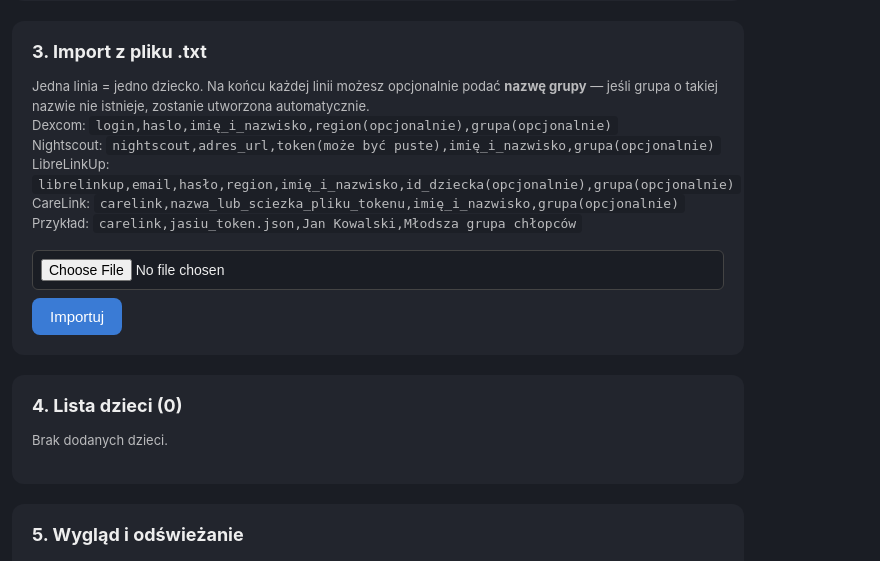
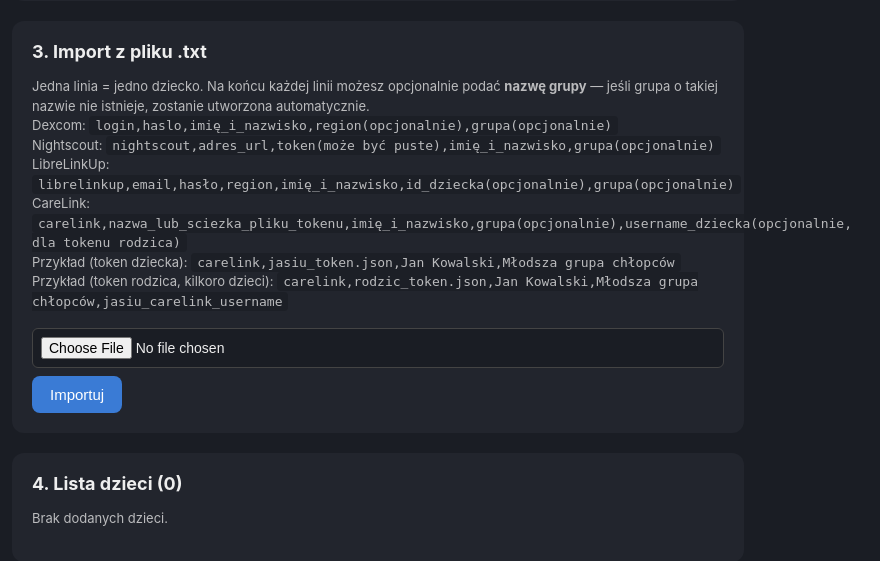
Before and after one commit to jrkf/Multi-Blood-Sugar-Monitor, a Flask app: page /config in a window 1280 px wide. Shown: the part 877-1438 px from the top of the page, without its empty margins (262-1142 px from the left). Run offline with Flask 3, Linux system fonts and the light colour scheme; the visitor is signed in with stand-in values (Sample User, id 1).

Commit message:
Dodano możliwość obsługi konta rodzica w Crelink

```diff
--- a/app.py
+++ b/app.py
@@ -461,9 +461,15 @@ def fetch_one_patient_carelink(patient, threshold_low=70, threshold_high=180):
     filename_only = os.path.basename(raw_token_file)
     token_file = os.path.join("json_files", filename_only)
     # ---------------------------------------------
+
+    # --- OBSLUGA TOKENU RODZICA (CAREPARTNER) Z KILKORGIEM DZIECI ---
+    # Jesli token nalezy do konta rodzica powiazanego z wieloma dziecmi,
+    # pozwala wskazac konkretne dziecko po jego nazwie uzytkownika CareLink.
+    # Gdy nie podano, biblioteka bierze pierwsze powiazane dziecko.
+    carelink_patient_id = patient.get("carelink_patient_id", "").strip()
     try:
         # Inicjalizacja klienta
-        client = carelink_client2.CareLinkClient(tokenFile=token_file)
+        client = carelink_client2.CareLinkClient(tokenFile=token_file, patientId=carelink_patient_id or None)
 
         if not client.init():
             return {
@@ -1110,10 +1116,12 @@ def config_page():
 
             if source == "carelink":
                 carelink_file = request.form.get("carelink_token_file", "").strip()
+                carelink_patient_id = request.form.get("carelink_patient_id", "").strip()
                 if name and carelink_file:
                     cfg["patients"].append({
                         "id": str(uuid.uuid4()), "name": name, "source": "carelink",
-                        "carelink_token_file": carelink_file, "group_id": group_id
+                        "carelink_token_file": carelink_file,
+                        "carelink_patient_id": carelink_patient_id, "group_id": group_id
                     })
                     save_config(cfg)
                     message = f"Dodano: {name} (CareLink)."
@@ -1191,14 +1199,16 @@ def config_page():
                         continue
                     parts = [p.strip() for p in line.split(",")]
 
-                    # Format CareLink: carelink,<sciezka_do_pliku_tokenu>,<Imie>,<grupa(opcjonalnie)>
+                    # Format CareLink: carelink,<sciezka_do_pliku_tokenu>,<Imie>,<grupa(opcjonalnie)>,<username_dziecka_dla_tokenu_rodzica(opcjonalnie)>
                     if parts[0].lower() == "carelink" and len(parts) >= 3:
                         _, token_file, name = parts[0], parts[1], parts[2]
                         group_name = parts[3] if len(parts) >= 4 else ""
+                        carelink_patient_id = parts[4] if len(parts) >= 5 else ""
                         if token_file and name:
                             cfg["patients"].append({
                                 "id": str(uuid.uuid4()), "name": name, "source": "carelink",
                                 "carelink_token_file": token_file,
+                                "carelink_patient_id": carelink_patient_id,
                                 "group_id": get_or_create_group_id(cfg, group_name),
                             })
                             added += 1
--- a/carelink_client2.py
+++ b/carelink_client2.py
@@ -77,7 +77,7 @@ log.basicConfig(format=FORMAT, datefmt="%Y-%m-%d %H:%M:%S", level=log.INFO)
 ###########################################################
 class CareLinkClient(object):
 
-   def __init__(self, tokenFile=DEFAULT_FILENAME):
+   def __init__(self, tokenFile=DEFAULT_FILENAME, patientId=None):
 
       self.__version = VERSION
 
@@ -85,6 +85,12 @@ class CareLinkClient(object):
       self.__tokenFile = tokenFile
       self.__tokenData = None
       self.__accessTokenPayload = None
+
+      # Optional: username of the linked patient (child) to select when
+      # this token belongs to a carepartner (parent) account linked to
+      # more than one patient. If None, the first linked patient is used.
+      self.__wantedPatientId = patientId
+      self.__patientList = None
 
       # API config
       self.__config = None
@@ -208,7 +214,14 @@ class CareLinkClient(object):
       self.__last_api_status = resp.status_code
       log.debug("   status: %d" % resp.status_code)
       try:
-         patient = resp.json()[0]
+         patients = resp.json()
+         self.__patientList = patients
+         patient = patients[0]
+         if self.__wantedPatientId:
+            for p in patients:
+               if p.get("username") == self.__wantedPatientId:
+                  patient = p
+                  break
       except:
          patient = None
       return patient
@@ -424,6 +437,12 @@ class CareLinkClient(object):
       return data
 
    ###########################################################
+   # Get list of patients linked to this (carepartner/parent) account
+   ###########################################################
+   def getPatientList(self):
+      return self.__patientList
+
+   ###########################################################
    # Get last API response code
    ###########################################################
    def getLastResponseCode(self):
--- a/templates/config.html
+++ b/templates/config.html
@@ -110,7 +110,11 @@
         <div id="carelink-fields" style="display:none;">
           <label>Ścieżka do pliku tokenu sesji CareLink (.json):</label>
           <input type="text" name="carelink_token_file" placeholder="np. jasiu_carelink.json">
-          <p class="hint">Wpisz nazwę pliku znajdującego się w folderze aplikacji lub pełną ścieżkę bezwzględną. Token generujesz wcześniej zewnętrznym skryptem 2FA.</p>
+          <p class="hint">Wpisz nazwę pliku znajdującego się w folderze aplikacji lub pełną ścieżkę bezwzględną. Token generujesz wcześniej zewnętrznym skryptem 2FA. Może to być token konta dziecka albo konta rodzica (opiekuna).</p>
+
+          <label>Nazwa użytkownika (username) dziecka w CareLink (opcjonalnie):</label>
+          <input type="text" name="carelink_patient_id" placeholder="opcjonalne, tylko dla tokenu rodzica z kilkorgiem dzieci">
+          <p class="hint">Wypełnij tylko jeśli powyższy token należy do konta rodzica (opiekuna) powiązanego z więcej niż jednym dzieckiem — wskazuje, którego dziecka dane pobrać. Przy jednym dziecku lub tokenie konta dziecka zostaw puste.</p>
         </div>
 
         <button type="submit" class="button">Dodaj</button>
@@ -135,8 +139,9 @@
         Dexcom: <code>login,haslo,imię_i_nazwisko,region(opcjonalnie),grupa(opcjonalnie)</code><br>
         Nightscout: <code>nightscout,adres_url,token(może być puste),imię_i_nazwisko,grupa(opcjonalnie)</code><br>
         LibreLinkUp: <code>librelinkup,email,hasło,region,imię_i_nazwisko,id_dziecka(opcjonalnie),grupa(opcjonalnie)</code><br>
-        CareLink: <code>carelink,nazwa_lub_sciezka_pliku_tokenu,imię_i_nazwisko,grupa(opcjonalnie)</code><br>
-        Przykład: <code>carelink,jasiu_token.json,Jan Kowalski,Młodsza grupa chłopców</code>
+        CareLink: <code>carelink,nazwa_lub_sciezka_pliku_tokenu,imię_i_nazwisko,grupa(opcjonalnie),username_dziecka(opcjonalnie, dla tokenu rodzica)</code><br>
+        Przykład (token dziecka): <code>carelink,jasiu_token.json,Jan Kowalski,Młodsza grupa chłopców</code><br>
+        Przykład (token rodzica, kilkoro dzieci): <code>carelink,rodzic_token.json,Jan Kowalski,Młodsza grupa chłopców,jasiu_carelink_username</code>
       </p>
       <form method="post" enctype="multipart/form-data">
         <input type="hidden" name="action" value="import_txt">
```
